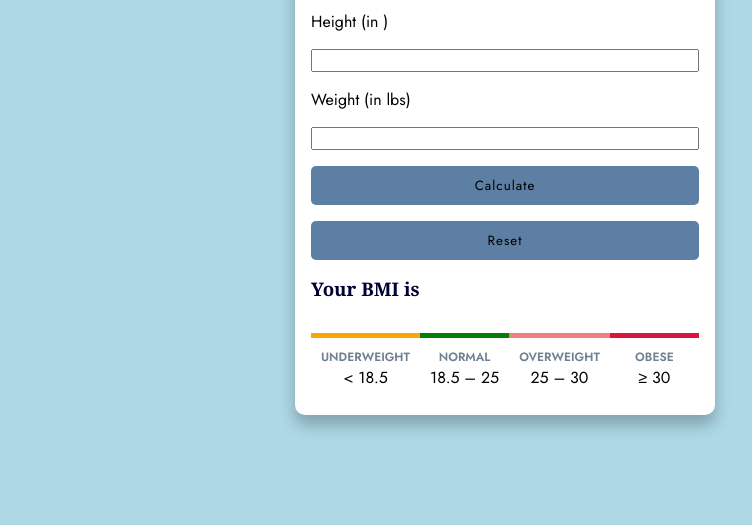
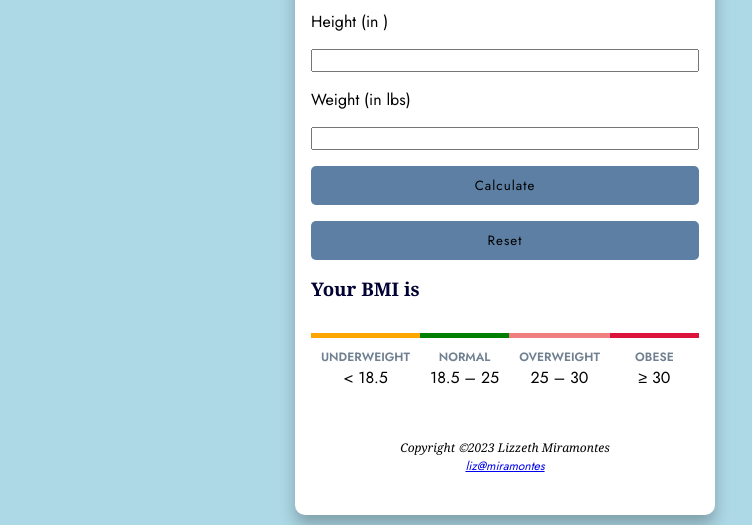
Before and after one commit to Lizmir11/Final-Project, a plain HTML site: page index.html in a window 1280 px wide. Shown: the part 321-846 px from the top of the page, without its empty margins (135-887 px from the left). Before the commit the page ends 800 px from the top, so only its background shows below. Drawn offline with Linux system fonts and the light colour scheme.

Commit message:
updated footer

```diff
--- a/index.html
+++ b/index.html
@@ -67,6 +67,11 @@
                     <p>≥ 30</p>
                     </div>
                 </section>
+            </body>
 
-            </body>
+            <footer>
+                Copyright <span>&#169;</span>2023 Lizzeth Miramontes<br/>
+                    <a href="liz@miramontes">liz@miramontes</a>
+
+            </footer>
         </html>
```
Also changed, not shown: contact.html (+1 -1 lines), stayactive.html (+1 -1 lines), weightlosstools.html (+1 -1 lines).
